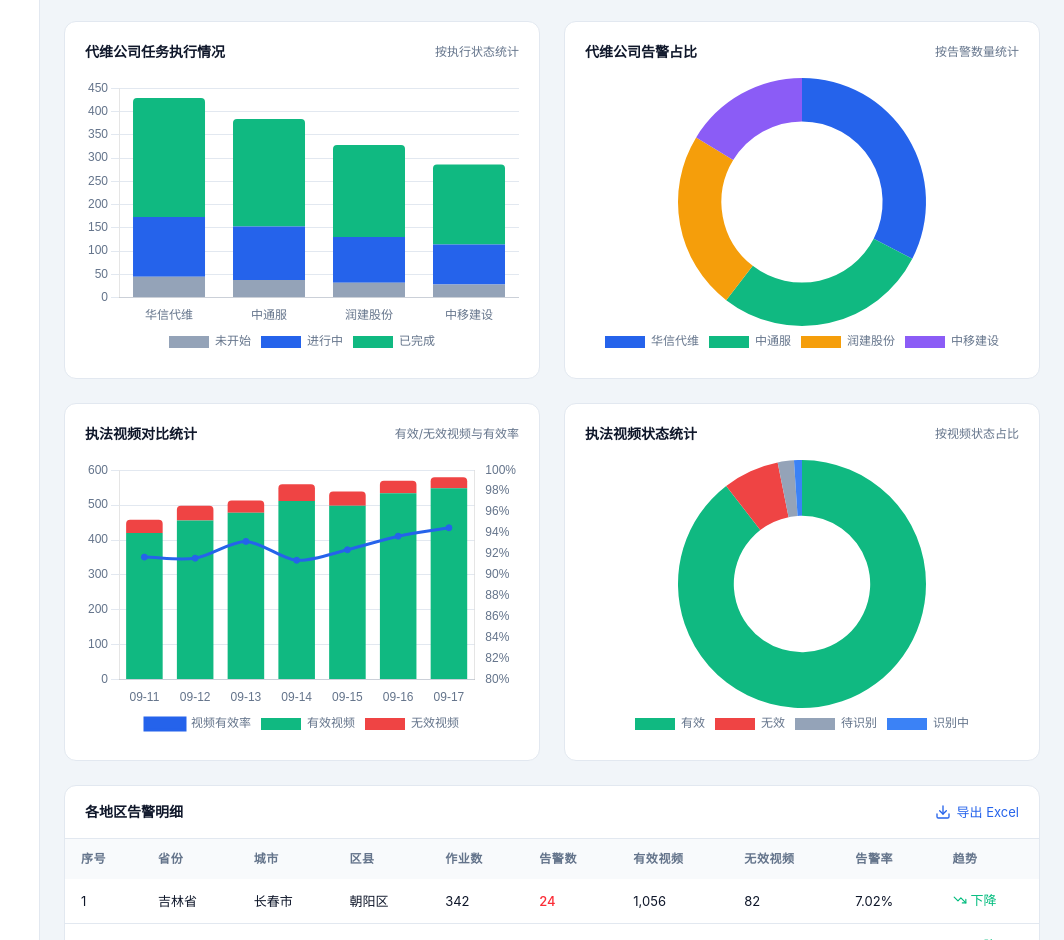
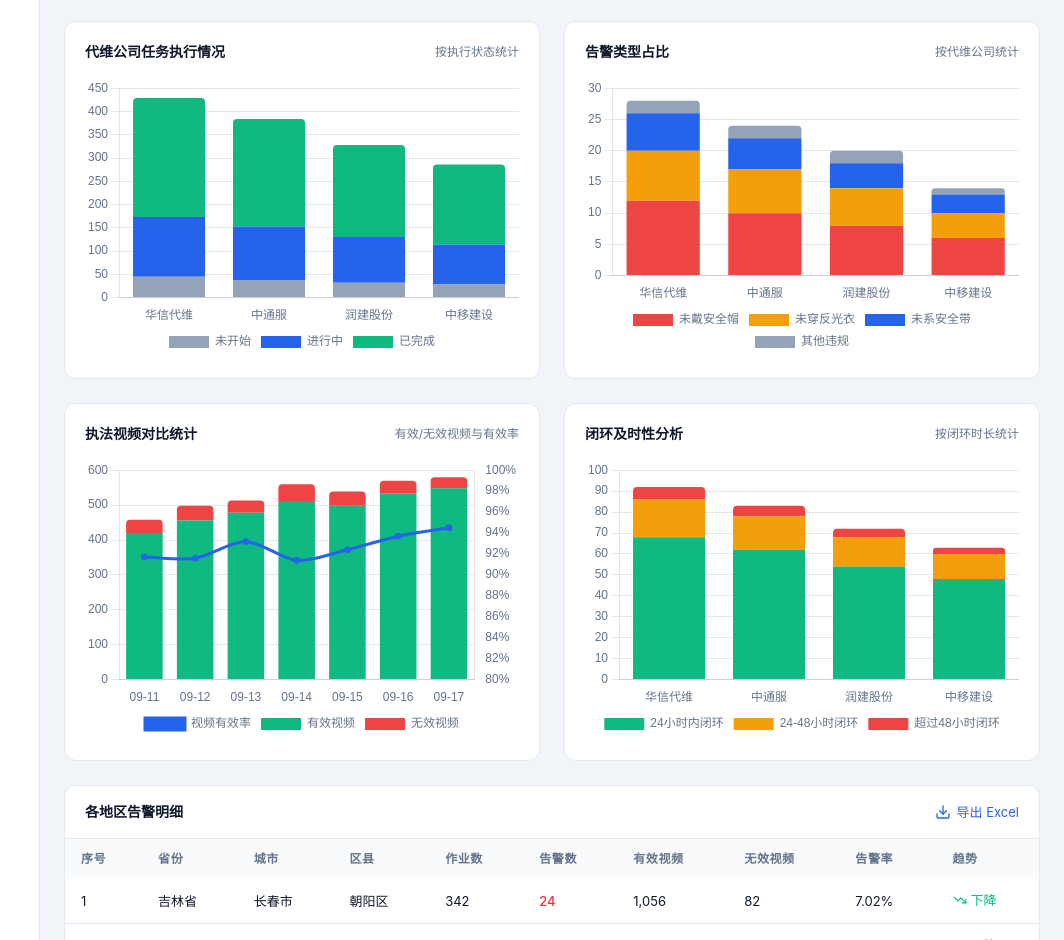
Before and after one commit to yaoli10/jilin-tower-task-management, a plain HTML site: page pages/web-statistics.html in a window 1280 px wide. Shown: the part 741-1681 px from the top of the page, without its empty margins (216-1280 px from the left). Drawn offline with nearby package versions, Linux system fonts and the light colour scheme.

Commit message:
update: alarm type stack chart, closure timeliness chart, remove video status chart

```diff
--- a/pages/web-statistics.html
+++ b/pages/web-statistics.html
@@ -374,16 +374,16 @@ body {
           </div>
           <div class="bg-card rounded-xl border border-border p-5">
             <div class="flex items-center justify-between mb-4">
-              <h3 class="howso-text-base howso-font-semibold text-foreground">代维公司告警占比</h3>
-              <span class="howso-text-xs text-muted-foreground">按告警数量统计</span>
+              <h3 class="howso-text-base howso-font-semibold text-foreground">告警类型占比</h3>
+              <span class="howso-text-xs text-muted-foreground">按代维公司统计</span>
             </div>
             <div class="chart-container">
-              <canvas id="chart-company-alarm"></canvas>
+              <canvas id="chart-alarm-type"></canvas>
             </div>
           </div>
         </section>
 
-        <!-- 图表区域 第3行：视频统计 -->
+        <!-- 图表区域 第3行：视频统计与闭环及时性 -->
         <section class="grid grid-cols-1 lg:grid-cols-2 gap-6">
           <div class="bg-card rounded-xl border border-border p-5">
             <div class="flex items-center justify-between mb-4">
@@ -396,11 +396,11 @@ body {
           </div>
           <div class="bg-card rounded-xl border border-border p-5">
             <div class="flex items-center justify-between mb-4">
-              <h3 class="howso-text-base howso-font-semibold text-foreground">执法视频状态统计</h3>
-              <span class="howso-text-xs text-muted-foreground">按视频状态占比</span>
+              <h3 class="howso-text-base howso-font-semibold text-foreground">闭环及时性分析</h3>
+              <span class="howso-text-xs text-muted-foreground">按闭环时长统计</span>
             </div>
             <div class="chart-container">
-              <canvas id="chart-video-status"></canvas>
+              <canvas id="chart-closure-timeliness"></canvas>
             </div>
           </div>
         </section>
@@ -605,23 +605,40 @@ body {
         }
       });
 
-      // 代维公司告警占比（环形图）
-      new Chart(document.getElementById('chart-company-alarm'), {
-        type: 'doughnut',
+      // 告警类型占比（按代维公司堆积柱状图）
+      new Chart(document.getElementById('chart-alarm-type'), {
+        type: 'bar',
         data: {
           labels: ['华信代维', '中通服', '润建股份', '中移建设'],
           datasets: [{
-            data: [28, 24, 20, 14],
-            backgroundColor: [primaryColor, successColor, warningColor, purpleColor],
-            borderWidth: 0
+            label: '未戴安全帽',
+            data: [12, 10, 8, 6],
+            backgroundColor: errorColor,
+            borderRadius: 4
+          }, {
+            label: '未穿反光衣',
+            data: [8, 7, 6, 4],
+            backgroundColor: warningColor,
+            borderRadius: 4
+          }, {
+            label: '未系安全带',
+            data: [6, 5, 4, 3],
+            backgroundColor: primaryColor,
+            borderRadius: 4
+          }, {
+            label: '其他违规',
+            data: [2, 2, 2, 1],
+            backgroundColor: '#94a3b8',
+            borderRadius: 4
           }]
         },
         options: {
           responsive: true,
           maintainAspectRatio: false,
-          cutout: '65%',
-          plugins: {
-            legend: { position: 'bottom' }
+          plugins: { legend: { position: 'bottom' } },
+          scales: {
+            x: { stacked: true, grid: { display: false } },
+            y: { stacked: true, beginAtZero: true, grid: { color: '#e2e8f0' } }
           }
         }
       });
@@ -666,23 +683,35 @@ body {
         }
       });
 
-      // 执法视频状态统计（圆环图）
-      new Chart(document.getElementById('chart-video-status'), {
-        type: 'doughnut',
+      // 闭环及时性分析（堆积柱状图）
+      new Chart(document.getElementById('chart-closure-timeliness'), {
+        type: 'bar',
         data: {
-          labels: ['有效', '无效', '待识别', '识别中'],
+          labels: ['华信代维', '中通服', '润建股份', '中移建设'],
           datasets: [{
-            data: [3642, 298, 86, 42],
-            backgroundColor: [successColor, errorColor, '#94a3b8', infoColor],
-            borderWidth: 0
+            label: '24小时内闭环',
+            data: [68, 62, 54, 48],
+            backgroundColor: successColor,
+            borderRadius: 4
+          }, {
+            label: '24-48小时闭环',
+            data: [18, 16, 14, 12],
+            backgroundColor: warningColor,
+            borderRadius: 4
+          }, {
+            label: '超过48小时闭环',
+            data: [6, 5, 4, 3],
+            backgroundColor: errorColor,
+            borderRadius: 4
           }]
         },
         options: {
           responsive: true,
           maintainAspectRatio: false,
-          cutout: '55%',
-          plugins: {
-            legend: { position: 'bottom' }
+          plugins: { legend: { position: 'bottom' } },
+          scales: {
+            x: { stacked: true, grid: { display: false } },
+            y: { stacked: true, beginAtZero: true, grid: { color: '#e2e8f0' } }
           }
         }
       });
```
